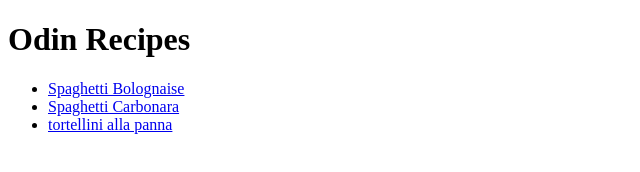
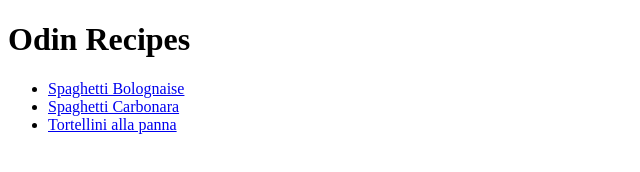
Before and after one commit to m0r1tzR/odin-recipes, a plain HTML site: page index.html in a window 1280 px wide. Shown: the full height of the page, 0-640 px from the left. Drawn offline with Linux system fonts and the light colour scheme.

Commit message:
Fix typo in Tortellini alla panna

```diff
--- a/index.html
+++ b/index.html
@@ -9,7 +9,7 @@
          <ul>
             <li><a href="./recipes/bolognaise.html">Spaghetti Bolognaise</a></li>
             <li><a href="./recipes/carbonara.html">Spaghetti Carbonara</a></li>
-            <li><a href="./recipes/tortellini.html">tortellini alla panna</a></li>
+            <li><a href="./recipes/tortellini.html">Tortellini alla panna</a></li>
          </ul>
     </body>
 </html>
```
